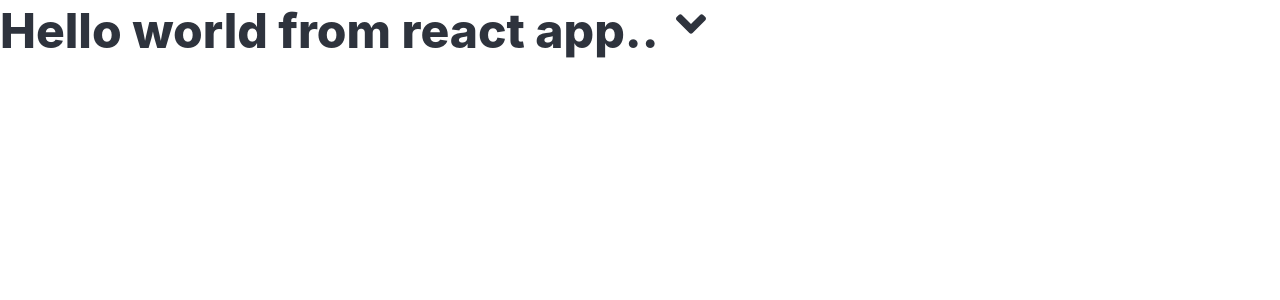
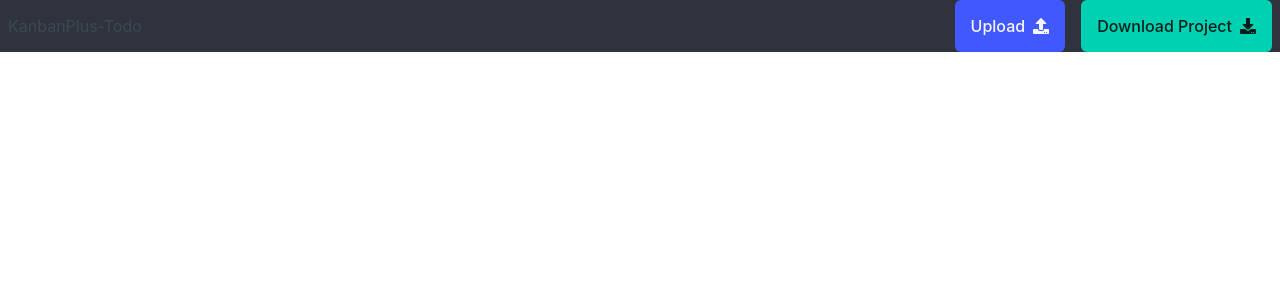
Before and after one commit to empyrean-sama/kanbanPlus-todo, a React (Vite) app: page / in a window 1280 px wide. Shown: the top 300 px of the page. Built offline with nearby package versions, Linux system fonts and the light colour scheme.

Commit message:
feat: Start writing the Navbar component

```diff
--- a/package.json
+++ b/package.json
@@ -7,6 +7,7 @@
     "build": "parcel build"
   },
   "devDependencies": {
+    "@parcel/transformer-sass": "^2.12.0",
     "parcel": "^2.12.0",
     "process": "^0.11.10"
   },
--- a/src/components/App.tsx
+++ b/src/components/App.tsx
@@ -1,6 +1,10 @@
 import React from 'react';
-import { FaAngleDown } from "react-icons/fa";
+import Navbar from './Navbar';
 
 export default function App() {
-    return <h1 className='title is-1'>Hello world from react app.. <FaAngleDown /></h1>
+    return (
+        <>
+            <Navbar />
+        </>
+    );
 }
--- /dev/null
+++ b/src/components/Navbar.module.scss
@@ -0,0 +1,4 @@
+.logo-text {
+    display: flex;
+    align-items: center;
+}
--- /dev/null
+++ b/src/components/Navbar.tsx
@@ -0,0 +1,27 @@
+import React, { HTMLAttributes, PropsWithChildren } from 'react';
+import Style from './Navbar.module.scss';
+import Button, { EButtonType } from './ui/Button';
+
+import { FaDownload, FaUpload } from "react-icons/fa";
+
+export default function Navbar({...navAttributes}: HTMLAttributes<HTMLElement>) {
+    return(
+        <nav className="navbar is-dark px-2">
+            <div className="navbar-brand">
+                <h1 className={`${Style["logo-text"]}`}>KanbanPlus-Todo</h1>
+            </div>
+            <div className='navbar-menu'>
+                <div className='navbar-start'>
+
+                </div>
+                <div className='navbar-middle'>
+
+                </div>
+                <div className='navbar-end'>
+                   <Button className='mr-4' type={EButtonType.link}><span className="mr-2">Upload</span><FaUpload /></Button>
+                   <Button><span className="mr-2">Download Project</span><FaDownload /></Button>
+                </div>
+            </div>
+        </nav>
+    );
+}
```
Also changed, not shown: 1 other file (tests, documents, lock files or other folders).
